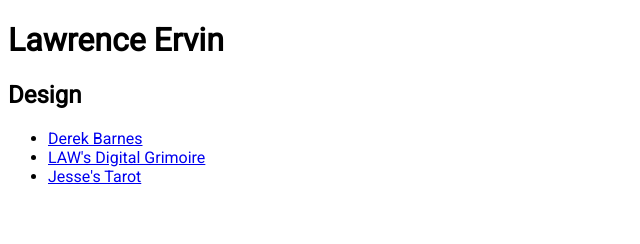
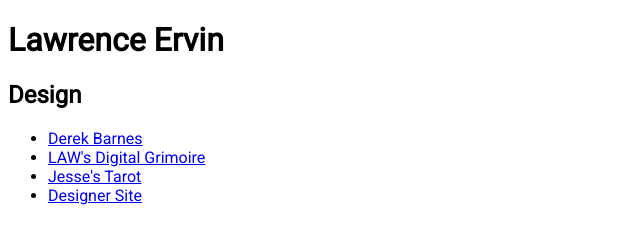
Before and after one commit to watusiii/watusiii.github.io, a plain HTML site: page index.html in a window 1280 px wide. Shown: the whole page, without its empty margins (0-640 px from the left). Drawn offline with nearby package versions, Linux system fonts and the light colour scheme.

Commit message:
Update index.html

```diff
--- a/index.html
+++ b/index.html
@@ -20,6 +20,7 @@
         <li><a href="derek">Derek Barnes</a></li>
         <li><a href="magick">LAW's Digital Grimoire</a></li>
         <li><a href="Tarot">Jesse's Tarot</a></li>
+        <li><a href="Website">Designer Site</a></li>
       </ul>
     </div>
 
```
